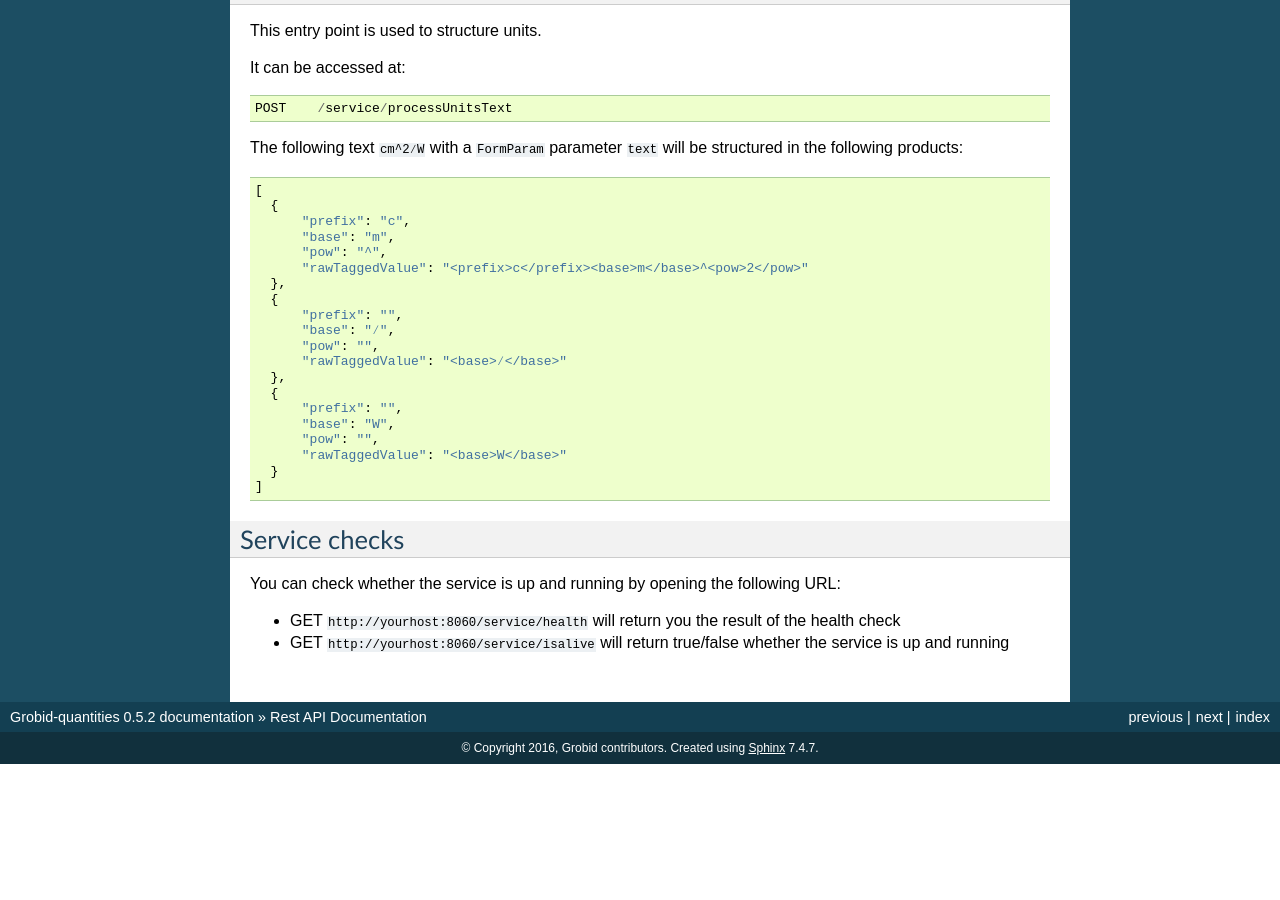
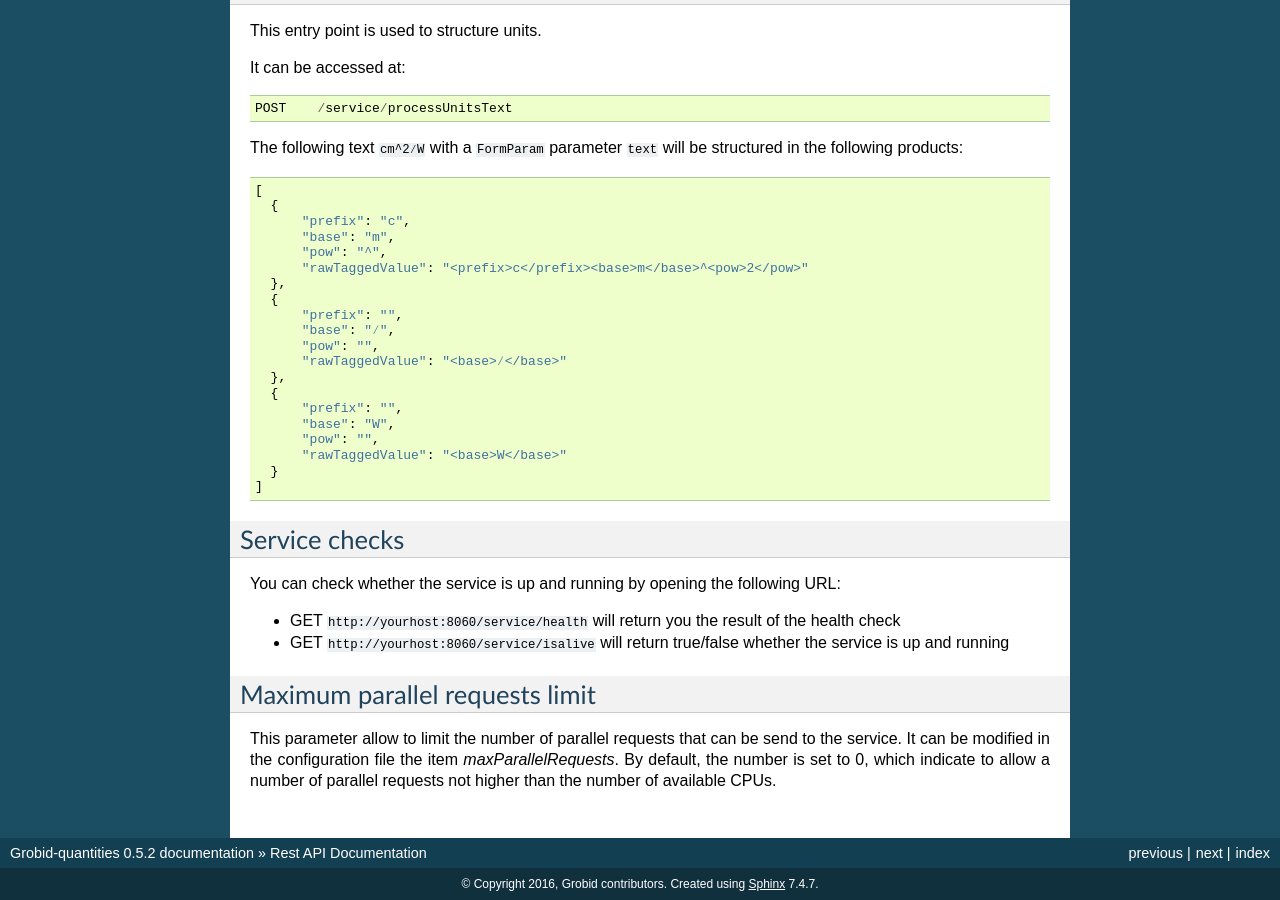
Before and after one commit to lfoppiano/grobid-quantities, a Sphinx documentation site: the page built from doc/restAPI.rst, in a window 1280 px wide and 900 px high, scrolled down 5246 px. Built offline with Sphinx 7.4.7, drawn with Linux system fonts in a browser that asks for light colours; before the commit the page ends 6010 px from its top, so only the background shows below that; some of the changed text lies outside the part shown.

Commit message:
add documentation

```diff
--- a/doc/restAPI.rst
+++ b/doc/restAPI.rst
@@ -364,3 +364,11 @@ You can check whether the service is up and running by opening the following URL
 - GET ``http://yourhost:8060/service/health`` will return you the result of the health check
 
 - GET ``http://yourhost:8060/service/isalive`` will return true/false whether the service is up and running
+
+
+Maximum parallel requests limit
+~~~~~~~~~~~~~~~~~~~~~~~~~~~~~~~
+
+This parameter allow to limit the number of parallel requests that can be send to the service.
+It can be modified in the configuration file the item `maxParallelRequests`.
+By default, the number is set to 0, which indicate to allow a number of parallel requests not higher than the number of available CPUs.
--- a/resources/config/config.yml
+++ b/resources/config/config.yml
@@ -54,8 +54,6 @@ models:
       embeddings_name: "glove-840B"
 
 
-
-
 views:
   .mustache:
     cache: false
```
